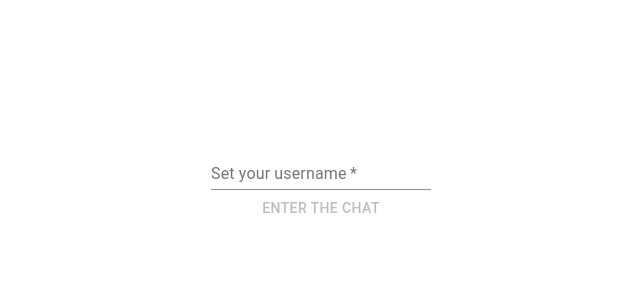
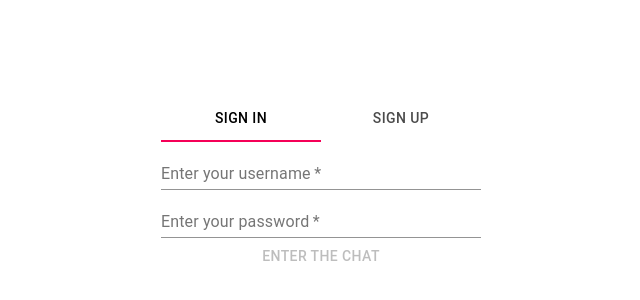
Before and after one commit to tanya-chuk/chatterbox, a React (Create React App) app: page / in a window 1280 px wide. Shown: the part 216-516 px from the top of the page, without its empty margins (319-959 px from the left). Built offline with nearby package versions, Linux system fonts and the light colour scheme.

Commit message:
Добавляет формы логина и регистрации

```diff
--- a/src/components/Tabs/index.tsx
+++ b/src/components/Tabs/index.tsx
@@ -10,14 +10,18 @@ interface ITab {
 interface IProps {
   tabs: { [key: string]: ITab };
   initialTab?: ITab["value"];
+  onChange?: (val: string | number) => void;
 }
 
-const Tabs: FC<IProps> = ({ tabs, initialTab }: IProps) => {
+const Tabs: FC<IProps> = ({ tabs, initialTab, onChange }: IProps) => {
   const initialValue = initialTab || Object.values(tabs)[0].value;
   const [activeTab, setActiveTab] = useState(initialValue);
   const currentTab = tabs[activeTab];
 
   const handleChange = (e: ChangeEvent<unknown>, tab: string) => {
+    if (onChange) {
+      onChange(tab);
+    }
     setActiveTab(tab);
   };
 
--- a/src/routes/Home/index.tsx
+++ b/src/routes/Home/index.tsx
@@ -1,8 +1,9 @@
 import { Button, makeStyles, Typography } from "@material-ui/core";
 import { observer } from "mobx-react";
-import React, { FC, ReactNode, useEffect } from "react";
+import React, { FC, ReactNode, useState } from "react";
 import { Form, FormRenderProps } from "react-final-form";
 import FormTextField from "../../components/FormTextField";
+import Tabs from "../../components/Tabs";
 import { IStore, useStore } from "../../stores";
 
 const useStyles = makeStyles(() => ({
@@ -21,6 +22,7 @@ const useStyles = makeStyles(() => ({
 
 interface IFormValues {
   name: string;
+  password: string;
 }
 
 type IRenderForm = (props: FormRenderProps<IFormValues>) => ReactNode;
@@ -30,20 +32,69 @@ type IProps = IStore;
 const Home: FC<IProps> = observer(() => {
   const classes = useStyles();
   const {
-    UserStore: { name, postUser, login }
+    UserStore: { name, signUp, login }
   } = useStore();
-  const initialValues = { name };
+  const initialValues = { name, password: "" };
 
-  const handleFormSubmit = (values: IFormValues) => postUser(values);
+  const tabsConfig = {
+    signIn: {
+      label: "Sign in",
+      value: "signIn",
+      component: (
+        <>
+          <FormTextField
+            required
+            name="name"
+            label="Enter your username"
+            placeholder="name"
+          />
+          <FormTextField
+            required
+            type="password"
+            name="password"
+            label="Enter your password"
+            placeholder="password"
+          />
+        </>
+      )
+    },
+    signUp: {
+      label: "Sign up",
+      value: "signUp",
+      component: (
+        <>
+          <FormTextField
+            required
+            name="name"
+            label="Set a username"
+            placeholder="name"
+          />
+          <FormTextField
+            required
+            type="password"
+            name="password"
+            label="Set a password"
+            placeholder="password"
+          />
+        </>
+      )
+    }
+  };
+
+  const [currentTab, setCurrentTab] = useState<string | number>(
+    tabsConfig.signIn.value
+  );
+
+  const handleFormSubmit = (values: IFormValues) =>
+    currentTab === "signUp" ? signUp(values) : login(values);
+
+  const handleTabChange = (newTab: string | number) => {
+    setCurrentTab(newTab);
+  };
 
   const renderForm: IRenderForm = ({ dirty, handleSubmit }) => (
     <form onSubmit={handleSubmit} className={classes.form}>
-      <FormTextField
-        required
-        name="name"
-        label="Set your username"
-        placeholder="name"
-      />
+      <Tabs tabs={tabsConfig} onChange={handleTabChange} />
       <Button disabled={!dirty} type="submit">
         Enter the chat
       </Button>
--- a/src/services/UserService.ts
+++ b/src/services/UserService.ts
@@ -7,9 +7,10 @@ export interface IParams {
 }
 
 const UserService = {
-  login: (): Promise<AxiosResponse> => axios.get(url),
-  postUsername: (params: IParams): Promise<AxiosResponse> =>
-    axios.post(url, params)
+  login: (params: IParams): Promise<AxiosResponse> =>
+    axios.post(`${url}/login`, params),
+  signUp: (params: IParams): Promise<AxiosResponse> =>
+    axios.post(`${url}/signup`, params)
 };
 
 export default UserService;
--- a/src/stores/UserStore.ts
+++ b/src/stores/UserStore.ts
@@ -7,16 +7,17 @@ class UserStore {
   constructor() {
     makeAutoObservable(this, {
       name: observable,
-      postUser: action,
+      signUp: action,
       resetUser: action
     });
   }
 
-  login = async () => {
-    await UserService.login();
+  login = async (values: IParams) => {
+    const { data } = await UserService.login(values);
+    this.name = data.name;
   };
-  postUser = async (values: IParams) => {
-    const { data } = await UserService.postUsername(values);
+  signUp = async (values: IParams) => {
+    const { data } = await UserService.signUp(values);
     this.name = data.name;
   };
   resetUser = () => {
```
